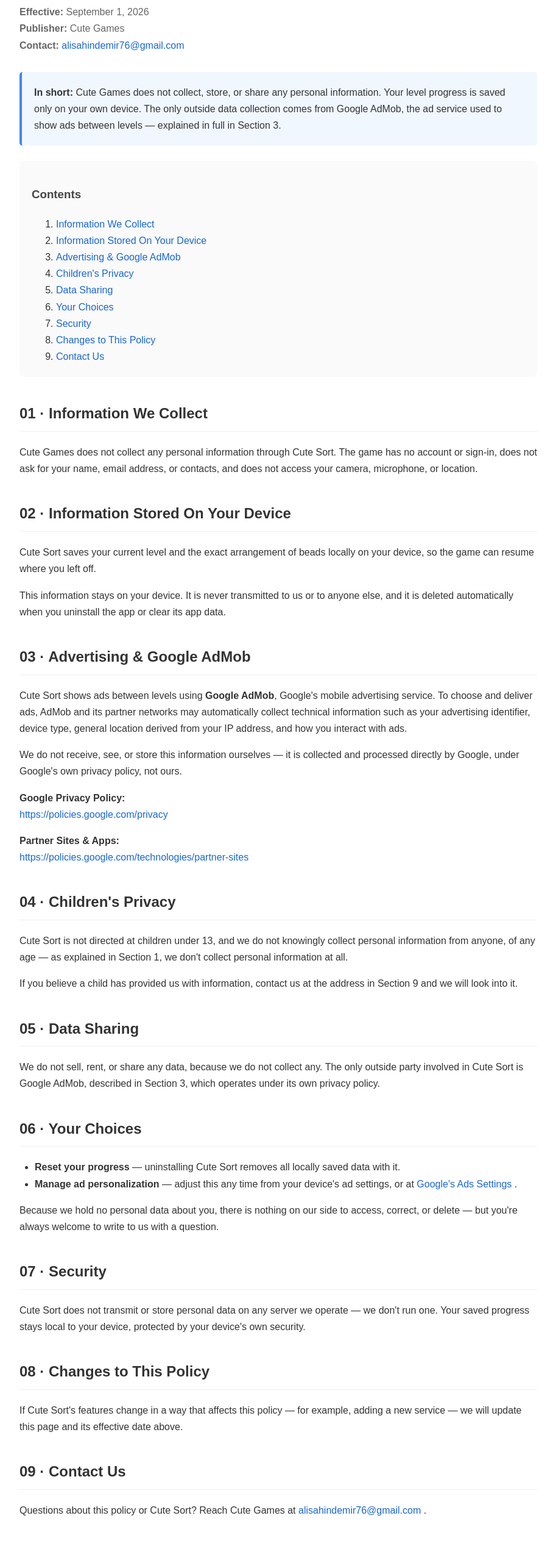
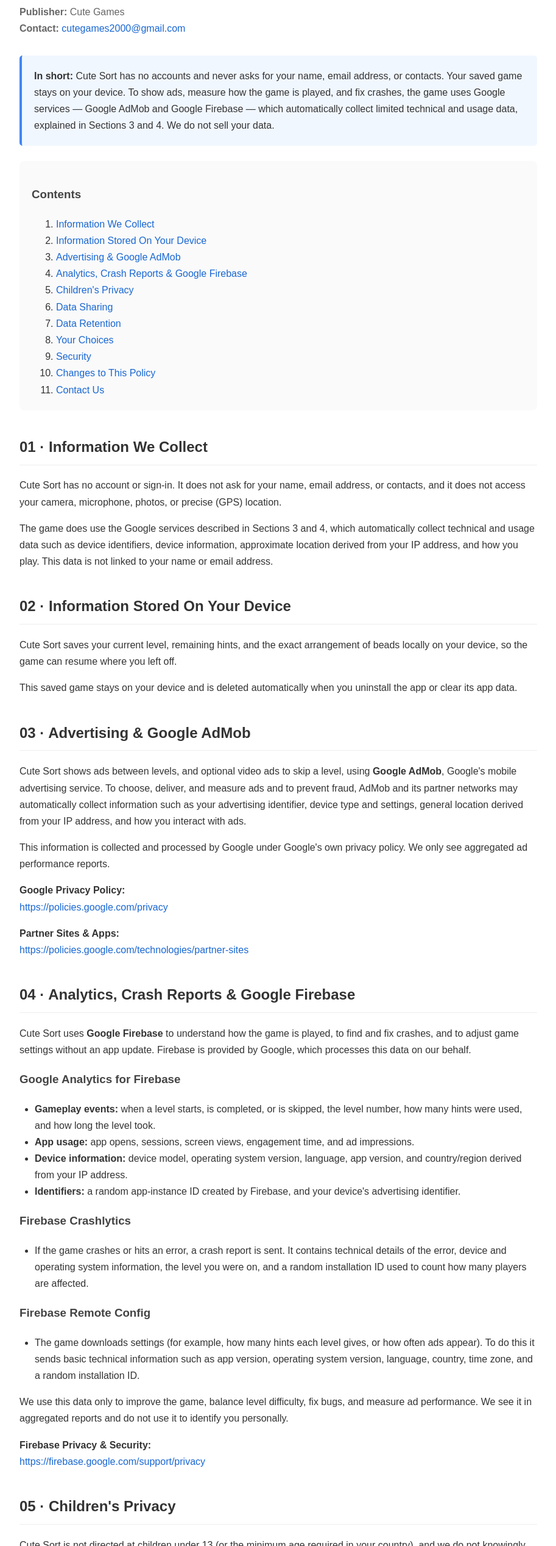
Before and after one commit to alisahindemir2000/cute-sort-privacy-policy, a plain HTML site: page index.html in a window 1280 px wide. Shown: the part 265-2800 px from the top of the page at 61% size, without its empty margins (183-1096 px from the left). Drawn offline with Linux system fonts and the light colour scheme.

Commit message:
Update index.html

````diff
--- a/index.html
+++ b/index.html
@@ -1,4 +1,3 @@
-```html
 <!DOCTYPE html>
 <html lang="en">
 <head>
@@ -116,20 +115,22 @@
     <h2>Privacy Policy</h2>
 
     <div class="meta">
-        <strong>Effective:</strong> September 1, 2026<br>
+        <strong>Effective:</strong> October 9, 2026<br>
         <strong>Publisher:</strong> Cute Games<br>
         <strong>Contact:</strong>
-        <a href="mailto:alisahindemir76@gmail.com">
-            alisahindemir76@gmail.com
+        <a href="mailto:cutegames2000@gmail.com">
+            cutegames2000@gmail.com
         </a>
     </div>
 
     <div class="intro">
         <strong>In short:</strong>
-        Cute Games does not collect, store, or share any personal information.
-        Your level progress is saved only on your own device.
-        The only outside data collection comes from Google AdMob,
-        the ad service used to show ads between levels — explained in full in Section 3.
+        Cute Sort has no accounts and never asks for your name, email address,
+        or contacts. Your saved game stays on your device. To show ads, measure
+        how the game is played, and fix crashes, the game uses Google services
+        &mdash; Google AdMob and Google Firebase &mdash; which automatically
+        collect limited technical and usage data, explained in Sections 3 and 4.
+        We do not sell your data.
     </div>
 
     <div class="toc">
@@ -139,8 +140,10 @@
             <li><a href="#collect">Information We Collect</a></li>
             <li><a href="#device">Information Stored On Your Device</a></li>
             <li><a href="#ads">Advertising &amp; Google AdMob</a></li>
+            <li><a href="#firebase">Analytics, Crash Reports &amp; Google Firebase</a></li>
             <li><a href="#children">Children's Privacy</a></li>
             <li><a href="#sharing">Data Sharing</a></li>
+            <li><a href="#retention">Data Retention</a></li>
             <li><a href="#choices">Your Choices</a></li>
             <li><a href="#security">Security</a></li>
             <li><a href="#changes">Changes to This Policy</a></li>
@@ -152,42 +155,48 @@
     <h2 id="collect">01 · Information We Collect</h2>
 
     <p>
-        Cute Games does not collect any personal information through Cute Sort.
-        The game has no account or sign-in, does not ask for your name,
-        email address, or contacts, and does not access your camera,
-        microphone, or location.
+        Cute Sort has no account or sign-in. It does not ask for your name,
+        email address, or contacts, and it does not access your camera,
+        microphone, photos, or precise (GPS) location.
+    </p>
+
+    <p>
+        The game does use the Google services described in Sections 3 and 4,
+        which automatically collect technical and usage data such as device
+        identifiers, device information, approximate location derived from your
+        IP address, and how you play. This data is not linked to your name or
+        email address.
     </p>
 
 
     <h2 id="device">02 · Information Stored On Your Device</h2>
 
     <p>
-        Cute Sort saves your current level and the exact arrangement of beads
-        locally on your device, so the game can resume where you left off.
+        Cute Sort saves your current level, remaining hints, and the exact
+        arrangement of beads locally on your device, so the game can resume
+        where you left off.
     </p>
 
     <p>
-        This information stays on your device. It is never transmitted to us
-        or to anyone else, and it is deleted automatically when you uninstall
-        the app or clear its app data.
+        This saved game stays on your device and is deleted automatically when
+        you uninstall the app or clear its app data.
     </p>
 
 
     <h2 id="ads">03 · Advertising &amp; Google AdMob</h2>
 
     <p>
-        Cute Sort shows ads between levels using
-        <strong>Google AdMob</strong>, Google's mobile advertising service.
-        To choose and deliver ads, AdMob and its partner networks may
-        automatically collect technical information such as your advertising
-        identifier, device type, general location derived from your IP address,
-        and how you interact with ads.
+        Cute Sort shows ads between levels, and optional video ads to skip a
+        level, using <strong>Google AdMob</strong>, Google's mobile advertising
+        service. To choose, deliver, and measure ads and to prevent fraud,
+        AdMob and its partner networks may automatically collect information
+        such as your advertising identifier, device type and settings, general
+        location derived from your IP address, and how you interact with ads.
     </p>
 
     <p>
-        We do not receive, see, or store this information ourselves —
-        it is collected and processed directly by Google, under Google's
-        own privacy policy, not ours.
+        This information is collected and processed by Google under Google's
+        own privacy policy. We only see aggregated ad performance reports.
     </p>
 
     <p>
@@ -206,92 +215,193 @@
     </p>
 
 
-    <h2 id="children">04 · Children's Privacy</h2>
+    <h2 id="firebase">04 · Analytics, Crash Reports &amp; Google Firebase</h2>
 
     <p>
-        Cute Sort is not directed at children under 13, and we do not knowingly
-        collect personal information from anyone, of any age — as explained
-        in Section 1, we don't collect personal information at all.
+        Cute Sort uses <strong>Google Firebase</strong> to understand how the
+        game is played, to find and fix crashes, and to adjust game settings
+        without an app update. Firebase is provided by Google, which processes
+        this data on our behalf.
+    </p>
+
+    <h3>Google Analytics for Firebase</h3>
+    <ul>
+        <li>
+            <strong>Gameplay events:</strong> when a level starts, is completed,
+            or is skipped, the level number, how many hints were used, and how
+            long the level took.
+        </li>
+        <li>
+            <strong>App usage:</strong> app opens, sessions, screen views,
+            engagement time, and ad impressions.
+        </li>
+        <li>
+            <strong>Device information:</strong> device model, operating
+            system version, language, app version, and country/region derived
+            from your IP address.
+        </li>
+        <li>
+            <strong>Identifiers:</strong> a random app-instance ID created by
+            Firebase, and your device's advertising identifier.
+        </li>
+    </ul>
+
+    <h3>Firebase Crashlytics</h3>
+    <ul>
+        <li>
+            If the game crashes or hits an error, a crash report is sent. It
+            contains technical details of the error, device and operating
+            system information, the level you were on, and a random
+            installation ID used to count how many players are affected.
+        </li>
+    </ul>
+
+    <h3>Firebase Remote Config</h3>
+    <ul>
+        <li>
+            The game downloads settings (for example, how many hints each level
+            gives, or how often ads appear). To do this it sends basic
+            technical information such as app version, operating system
+            version, language, country, time zone, and a random installation ID.
+        </li>
+    </ul>
+
+    <p>
+        We use this data only to improve the game, balance level difficulty,
+        fix bugs, and measure ad performance. We see it in aggregated reports
+        and do not use it to identify you personally.
     </p>
 
     <p>
-        If you believe a child has provided us with information, contact us
-        at the address in Section 9 and we will look into it.
+        <strong>Firebase Privacy &amp; Security:</strong><br>
+        <a href="https://firebase.google.com/support/privacy" target="_blank" rel="noopener">
+            https://firebase.google.com/support/privacy
+        </a>
     </p>
 
 
-    <h2 id="sharing">05 · Data Sharing</h2>
+    <h2 id="children">05 · Children's Privacy</h2>
 
     <p>
-        We do not sell, rent, or share any data, because we do not collect any.
-        The only outside party involved in Cute Sort is Google AdMob,
-        described in Section 3, which operates under its own privacy policy.
+        Cute Sort is not directed at children under 13 (or the minimum age
+        required in your country), and we do not knowingly collect personal
+        information from children.
+    </p>
+
+    <p>
+        If you believe a child has used the game and you would like their data
+        removed, contact us at the address in Section 11 and we will help.
     </p>
 
 
-    <h2 id="choices">06 · Your Choices</h2>
+    <h2 id="sharing">06 · Data Sharing</h2>
+
+    <p>
+        We do not sell or rent your data. Data is shared only with:
+    </p>
+    <ul>
+        <li>
+            <strong>Google AdMob</strong> and its advertising partners, to show
+            and measure ads (Section 3);
+        </li>
+        <li>
+            <strong>Google Firebase</strong>, which processes analytics, crash,
+            and configuration data on our behalf (Section 4);
+        </li>
+        <li>
+            authorities, if required by law.
+        </li>
+    </ul>
+
+
+    <h2 id="retention">07 · Data Retention</h2>
 
     <ul>
         <li>
-            <strong>Reset your progress</strong> —
+            <strong>Saved game:</strong> kept on your device until you uninstall
+            the app or clear its data.
+        </li>
+        <li>
+            <strong>Analytics data:</strong> kept by Google Analytics for the
+            retention period configured for the game, at most 14 months, and
+            then deleted automatically.
+        </li>
+        <li>
+            <strong>Crash reports:</strong> kept by Firebase Crashlytics for
+            90 days.
+        </li>
+        <li>
+            <strong>Advertising data:</strong> kept by Google according to
+            Google's own retention policies.
+        </li>
+    </ul>
+
+
+    <h2 id="choices">08 · Your Choices</h2>
+
+    <ul>
+        <li>
+            <strong>Reset your progress</strong> &mdash;
             uninstalling Cute Sort removes all locally saved data with it.
+            Reinstalling creates new random app-instance and installation IDs.
         </li>
 
         <li>
-            <strong>Manage ad personalization</strong> —
-            adjust this any time from your device's ad settings, or at
+            <strong>Manage ad personalization</strong> &mdash;
+            you can reset or delete your advertising ID at any time
+            in your device settings (Android: <em>Settings &rarr; Privacy &rarr; Ads</em>)
+            or adjust ad personalization at
             <a href="https://adssettings.google.com/"
                target="_blank"
                rel="noopener">
                 Google's Ads Settings
             </a>.
         </li>
+
+        <li>
+            <strong>Request deletion</strong> &mdash;
+            you can ask us to delete analytics data related to your device by
+            writing to the address in Section 11. Because we do not know your
+            name or email address, we may ask for details that help us find
+            the data (for example, the date and device you played on).
+        </li>
     </ul>
 
+
+    <h2 id="security">09 · Security</h2>
+
     <p>
-        Because we hold no personal data about you, there is nothing on our
-        side to access, correct, or delete — but you're always welcome to
-        write to us with a question.
+        We do not run our own servers. Data sent to Google AdMob and Google
+        Firebase is encrypted in transit (HTTPS/TLS) and stored on Google's
+        infrastructure. Your saved game stays local to your device, protected
+        by your device's own security.
     </p>
 
 
-    <h2 id="security">07 · Security</h2>
+    <h2 id="changes">10 · Changes to This Policy</h2>
 
     <p>
-        Cute Sort does not transmit or store personal data on any server
-        we operate — we don't run one.
-        Your saved progress stays local to your device, protected by your
-        device's own security.
-    </p>
-
-
-    <h2 id="changes">08 · Changes to This Policy</h2>
-
-    <p>
-        If Cute Sort's features change in a way that affects this policy —
-        for example, adding a new service — we will update this page and
+        If Cute Sort's features change in a way that affects this policy &mdash;
+        for example, adding a new service &mdash; we will update this page and
         its effective date above.
     </p>
 
 
-    <h2 id="contact">09 · Contact Us</h2>
+    <h2 id="contact">11 · Contact Us</h2>
 
     <p>
         Questions about this policy or Cute Sort?
         Reach Cute Games at
-        <a href="mailto:cutegames2000@gmail.com">
-            alisahindemir76@gmail.com
-        </a>.
+        <a href="mailto:cutegames2000@gmail.com">cutegames2000@gmail.com</a>.
     </p>
 
 
     <footer>
         <strong>Cute Sort · Cute Games</strong><br>
-        Last updated September 1, 2026
+        Last updated October 9, 2026
     </footer>
 
 </div>
 
 </body>
 </html>
-```
````
